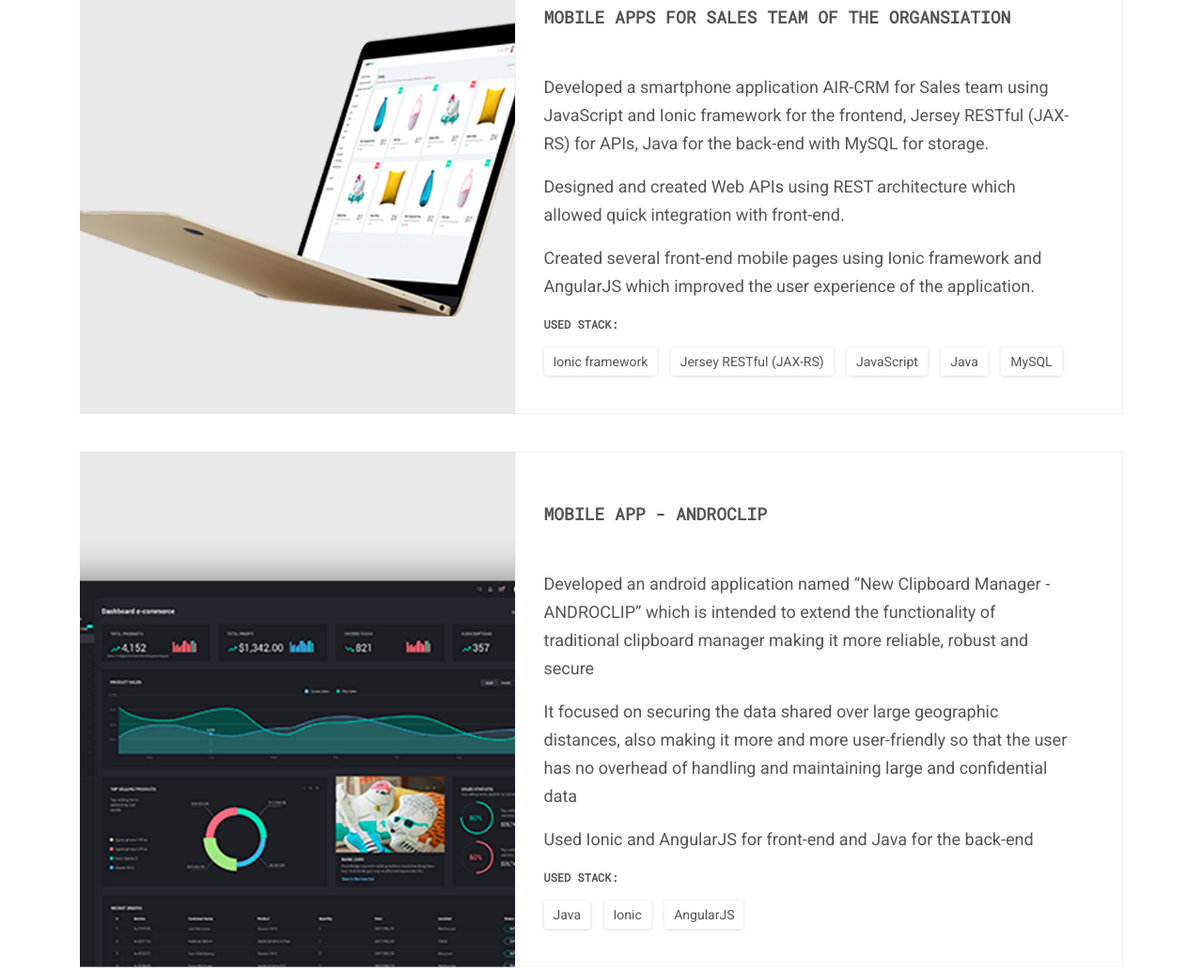
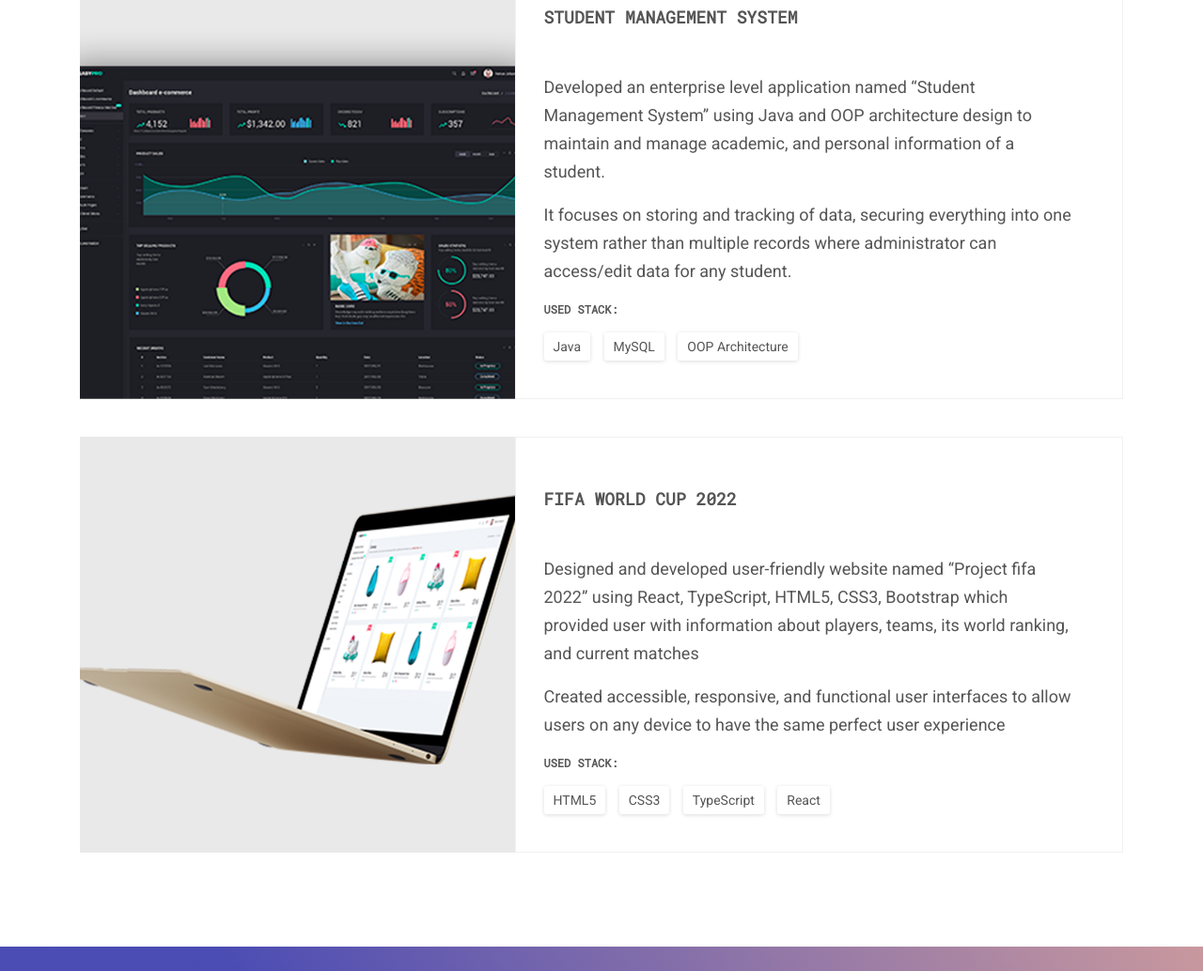
Before and after one commit to deogadepallavi/portfolio, a website: page index.html in a window 1280 px wide. Shown: the part 2706-3740 px from the top of the page at 94% size. Drawn offline with Linux system fonts and the light colour scheme.

Commit message:
Updated HTML

```diff
--- a/index.html
+++ b/index.html
@@ -33,7 +33,7 @@
             <li><a href="#hello">Hello</a></li>
             <li><a href="#portfolio">Projects</a></li>
             <li><a href="#contact">Contact</a></li>
-            <li><a href="assets/resume/Pallavi_Deogade_Resume.pdf" target="_blank" download>Resume</a></li>
+            <li><a href="assets/resume/PallaviDeogade_Resume.pdf" target="_blank" download>Resume</a></li>
           </ul>
         </nav>
       </div>
@@ -56,7 +56,7 @@
     <nav class="mobile-menu__wrapper">
       <ul>
         <li><a href="#hello">Hello</a></li>
-        <li><a href="assets/resume/Pallavi_Deogade_Resume.pdf" target="_blank">Resume</a></li>
+        <li><a href="assets/resume/PallaviDeogade_Resume.pdf" target="_blank">Resume</a></li>
         <li><a href="#portfolio">Portfolio</a></li>
         <li><a href="#testimonials">testimonials</a></li>
         <li><a href="#blog">blog</a></li>
@@ -118,7 +118,7 @@
           I would love to hear about any Internship opportunities you may have for Summer 2023.
         </b>
       </p>
-      <a href="assets/resume/PallaviDeogade_Resume.pdf" class="section_btn site-btn" download="test">
+      <a href="assets/resume/PallaviDeogade_Resume.pdf" class="section_btn site-btn" download="Pallavi_Deogade_Resume">
         <img src="assets/img/img_btn_icon.png">
           Download CV
       </a>
@@ -301,48 +301,45 @@
     <div class="col-md-12">    </div>
   </div>
   <div class="portfolio-cards">
+    <div class="row project-card"  data-toggle="modal" data-target="#portfolioModal" data-portfolio-tag="mobile apps">
+      <div class="col-md-6 col-lg-5 project-card__img">
+        <img class="" src="assets/img/img_project_2_mono.png" alt="project-img">
+      </div>
+      <div class="col-md-6 col-lg-7 project-card__info">
+        <h3 class="project-card__title">Student Management System </h3>
+        <p class="project-card__description">
+          <p>Developed an enterprise level application named “Student Management System” using Java and OOP architecture design to maintain and manage academic, and personal information of a student.</p>
+            <p>It focuses on storing and tracking of data, securing everything into one system rather than multiple records where administrator can access/edit data for any student.</p>
+            </p>
+        </p>
+        <p class="project-card__stack">Used stack:</p>
+        <ul class="tags">
+          <li>Java</li>
+          <li>MySQL</li>
+          <li>OOP Architecture</li>
+        </ul>
+      </div>
+    </div>
     <div class="row project-card" data-toggle="modal" data-target="#portfolioModal" data-portfolio-tag="web-sites">
       <div class="col-md-6 col-lg-5 project-card__img">
         <img class="" src="assets/img/img_project_1_mono.png" alt="project-img">
       </div>
       <div class="col-md-6 col-lg-7 project-card__info">
-        <h3 class="project-card__title">Mobile apps for Sales Team of the organsiation</h3>
+        <h3 class="project-card__title">FIFA World Cup 2022</h3>
         <p class="project-card__description">
-          <p>Developed a smartphone application AIR-CRM for Sales team using JavaScript and Ionic framework for the frontend, Jersey RESTful (JAX-RS) for APIs, Java for the back-end with MySQL for storage.</p>
-          <p>Designed and created Web APIs using REST architecture which allowed quick integration with front-end.
-          </p>
-          <p>Created several front-end mobile pages using Ionic framework and AngularJS which improved the user experience of the application.
+          <p>Designed and developed user-friendly website named “Project fifa 2022” using React, TypeScript, HTML5, CSS3, Bootstrap which provided user with information about players, teams, its world ranking, and current matches</p>
+          <p>	Created accessible, responsive, and functional user interfaces to allow users on any device to have the same perfect user experience</p>
           </p>
         </p>
         <p class="project-card__stack">Used stack:</p>
         <ul class="tags">
-          <li>Ionic framework</li>
-          <li>Jersey RESTful (JAX-RS)</li>
-          <li>JavaScript</li>
-          <li>Java</li>
-          <li>MySQL</li>
+          <li>HTML5</li>
+          <li>CSS3</li>
+          <li>TypeScript</li>
+          <li>React</li>
         </ul>
-        <!-- <a href="" class="project-card__link">www.superapp.com</a> -->
       </div>
     </div>
-    <div class="row project-card"  data-toggle="modal" data-target="#portfolioModal" data-portfolio-tag="mobile apps">
-      <div class="col-md-6 col-lg-5 project-card__img">
-        <img class="" src="assets/img/img_project_2_mono.png" alt="project-img">
-      </div>
-      <div class="col-md-6 col-lg-7 project-card__info">
-        <h3 class="project-card__title">Mobile app - ANDROCLIP</h3>
-        <p class="project-card__description">
-          <p>Developed an android application named “New Clipboard Manager - ANDROCLIP” which is intended to extend the functionality of traditional clipboard manager making it more reliable, robust and secure</p>
-          <p>It focused on securing the data shared over large geographic distances, also making it more and more user-friendly so that the user has no overhead of handling and maintaining large and confidential data</p>
-          <p>Used Ionic and AngularJS for front-end and Java for the back-end</p>
-        </p>
-        <p class="project-card__stack">Used stack:</p>
-        <ul class="tags">
-          <li>Java</li>
-          <li>Ionic</li>
-          <li>AngularJS</li>
-        </ul>
-      </div>
     </div>
 </section>
 <!--Portfolio-->
```
